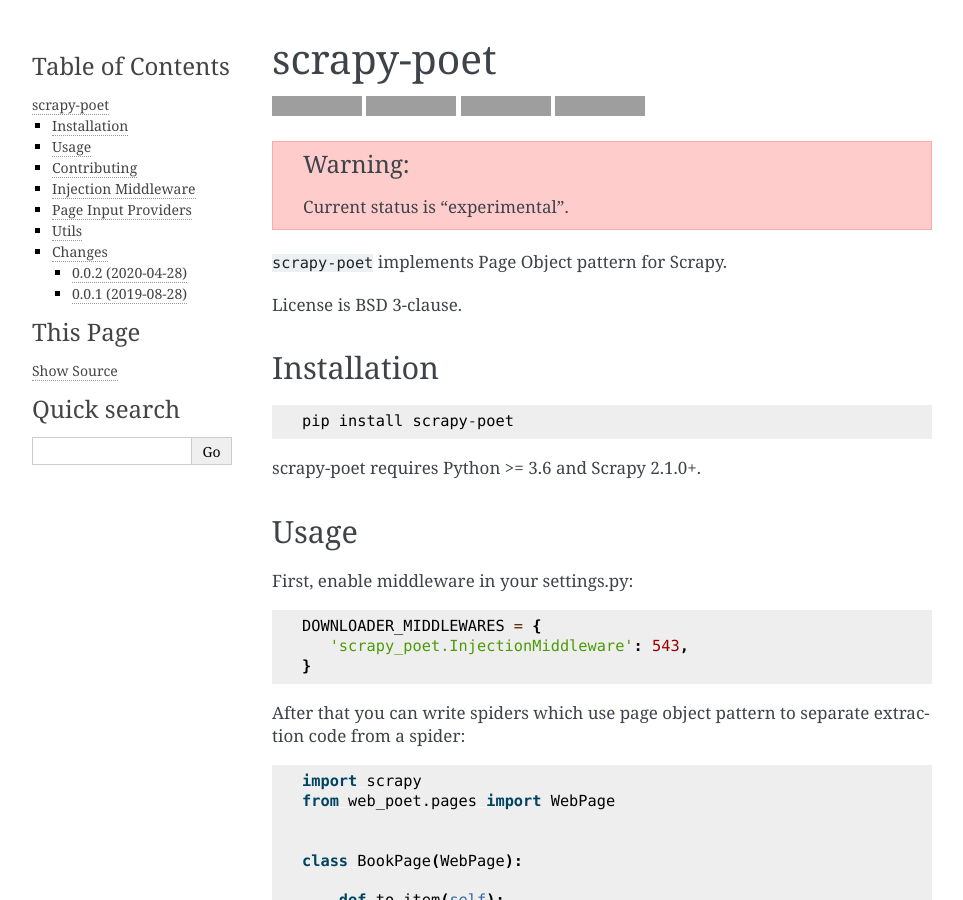
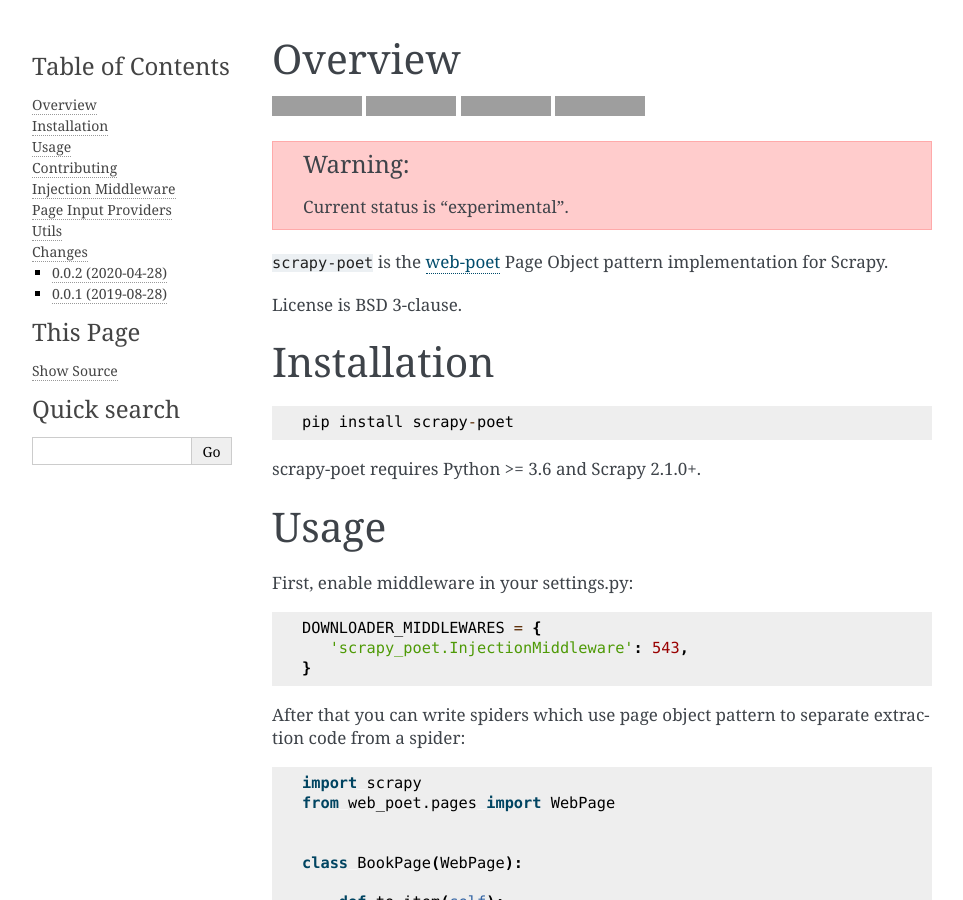
Before and after one commit to scrapinghub/scrapy-poet, a Sphinx documentation site: the page built from docs/index.rst, in a window 1280 px wide and 900 px high, cut to the strip 0-900 px from the top of the window. Shown: the whole strip, without its empty margins (148-1111 px from the left). Built offline with Sphinx 7.4.7, drawn with Linux system fonts in a browser that asks for light colours; pages that are not in the unit, such as notebooks, are missing from menus; some of the changed lines change nothing that is shown; grey boxes are pictures that could not be loaded.

Commit message:
duplicating readme content into docs index
as agreed with @kmike, a little bit of duplication here is fine, let's improve it in the future

```diff
--- a/docs/index.rst
+++ b/docs/index.rst
@@ -3,7 +3,97 @@
    You can adapt this file completely to your liking, but it should at least
    contain the root `toctree` directive.
 
-.. include:: ../README.rst
+Overview
+========
+
+.. image:: https://img.shields.io/pypi/v/scrapy-poet.svg
+   :target: https://pypi.python.org/pypi/scrapy-poet
+   :alt: PyPI Version
+
+.. image:: https://img.shields.io/pypi/pyversions/scrapy-poet.svg
+   :target: https://pypi.python.org/pypi/scrapy-poet
+   :alt: Supported Python Versions
+
+.. image:: https://travis-ci.com/scrapinghub/scrapy-po.svg?branch=master
+   :target: https://travis-ci.com/scrapinghub/scrapy-po
+   :alt: Build Status
+
+.. image:: https://codecov.io/github/scrapinghub/scrapy-poet/coverage.svg?branch=master
+   :target: https://codecov.io/gh/scrapinghub/scrapy-poet
+   :alt: Coverage report
+
+.. warning::
+    Current status is "experimental".
+
+``scrapy-poet`` is the `web-poet`_ Page Object pattern implementation for Scrapy.
+
+License is BSD 3-clause.
+
+Installation
+============
+
+::
+
+    pip install scrapy-poet
+
+scrapy-poet requires Python >= 3.6 and Scrapy 2.1.0+.
+
+Usage
+=====
+
+First, enable middleware in your settings.py::
+
+    DOWNLOADER_MIDDLEWARES = {
+       'scrapy_poet.InjectionMiddleware': 543,
+    }
+
+After that you can write spiders which use page object pattern to separate
+extraction code from a spider:
+
+.. code-block:: python
+
+    import scrapy
+    from web_poet.pages import WebPage
+
+
+    class BookPage(WebPage):
+
+        def to_item(self):
+            return {
+                'url': self.url,
+                'name': self.css("title::text").get(),
+            }
+
+
+    class BooksSpider(scrapy.Spider):
+
+        name = 'books'
+        start_urls = ['http://books.toscrape.com/']
+
+        def parse(self, response):
+            links = response.css('.image_container a')
+            yield from response.follow_all(links, self.parse_book)
+
+        def parse_book(self, response, book_page: BookPage):
+            yield book_page.to_item()
+
+TODO: document motivation, the rest of the features, provide
+more usage examples, explain shortcuts, etc.
+For now, please check spiders in "example" folder:
+https://github.com/scrapinghub/scrapy-poet/tree/master/example/example/spiders
+
+Contributing
+============
+
+* Source code: https://github.com/scrapinghub/scrapy-poet
+* Issue tracker: https://github.com/scrapinghub/scrapy-poet/issues
+
+Use tox_ to run tests with different Python versions::
+
+    tox
+
+The command above also runs type checks; we use mypy.
+
 
 Injection Middleware
 ====================
@@ -33,3 +123,6 @@
    :hidden:
 
    index
+
+.. _tox: https://tox.readthedocs.io
+.. _`web-poet`: https://github.com/scrapinghub/web-poet
```
